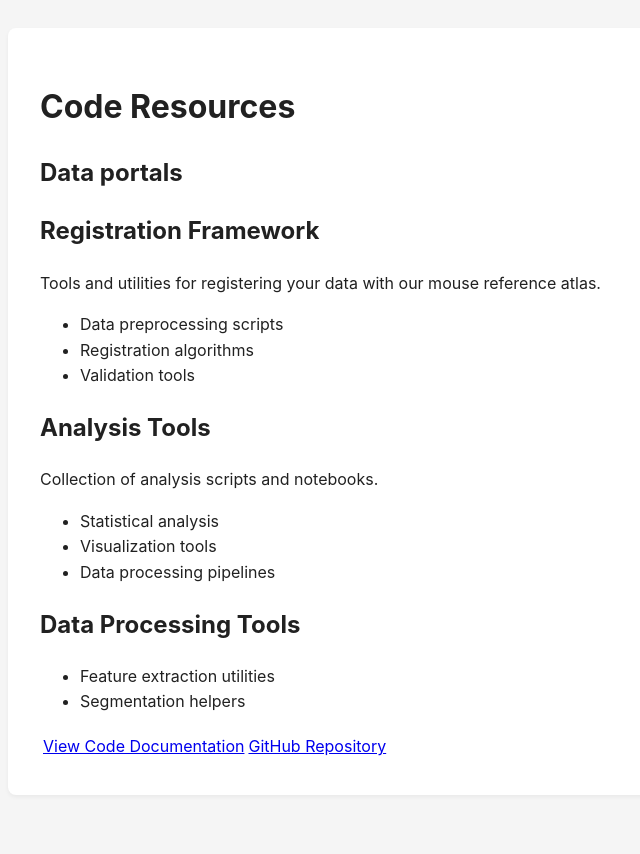
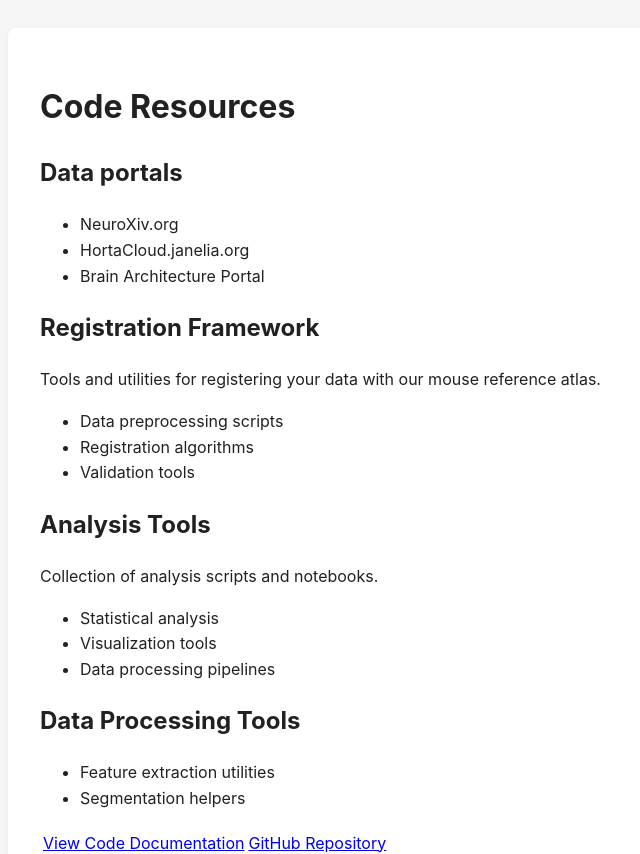
Before and after one commit to someshsb1/BICCN-Anatomy-Paper-Package, a Jekyll site: the page built from pages/tools_code.md, in a window 1280 px wide and 900 px high, scrolled down 492 px, cut to the strip 46-900 px from the top of the window. Shown: the whole strip, without its empty margins (0-640 px from the left). Built offline with Jekyll 4.4.1, drawn with Linux system fonts in a browser that asks for light colours; comment, search, counter and statistics services are not loaded.

Commit message:
Update tools_code.md
Signed-off-by: Linus Manubens-Gil <linus.ma.gi@gmail.com>

```diff
--- a/pages/tools_code.md
+++ b/pages/tools_code.md
@@ -6,6 +6,9 @@ title: Tools & Code
 # Code Resources
 
 ## Data portals
+- NeuroXiv.org
+- HortaCloud.janelia.org
+- Brain Architecture Portal
 
 ## Registration Framework
 Tools and utilities for registering your data with our mouse reference atlas.
```
